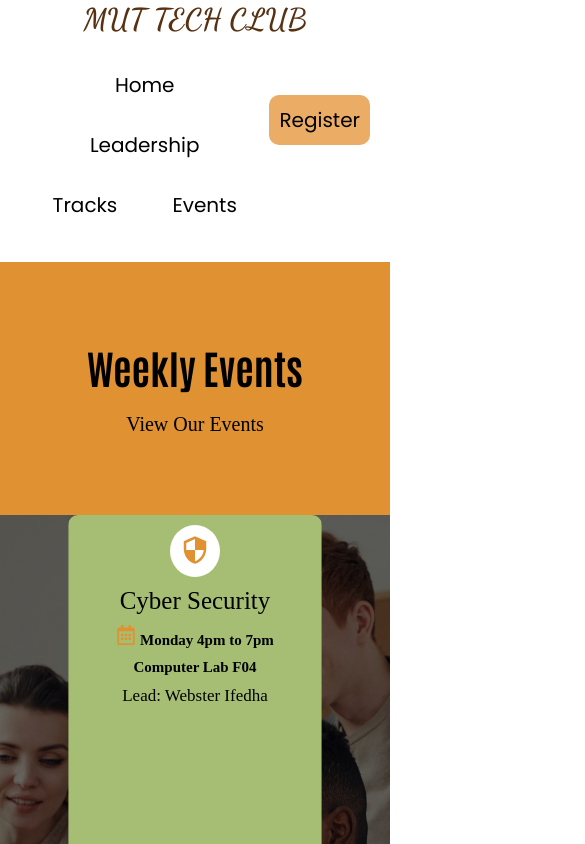
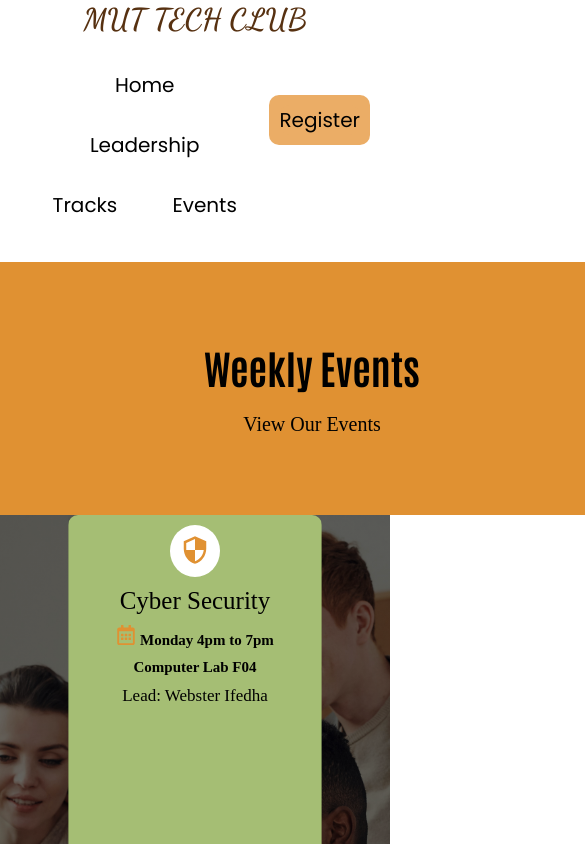
Before and after one commit to KATAMII/MUTC, a React (Vite) app: page /Events in a window 390 px wide. Shown: the top 844 px of the page, 585 px wide, since content can reach past the window. Built offline with nearby package versions, Linux system fonts and the light colour scheme.

Commit message:
add responsiveness

```diff
--- a/src/pages/Tracks/tracks.css
+++ b/src/pages/Tracks/tracks.css
@@ -117,6 +117,21 @@ border-radius: 5px;
        width: 100%;
     }
   }
+@media screen and (max-width:41.7em){
+  .bannerSection{
+    width: 140%;
+  }
+}
+@media screen and (max-width:34.7em){
+  .bannerSection{
+    width: 160%;
+  }
+  }
+@media screen and (max-width:23.7em){
+  .bannerSection{
+    width: 200%;
+  }
+  }
 @media screen and (max-width:78.7em){
    .tracks1{
     margin-left: 0;
```
